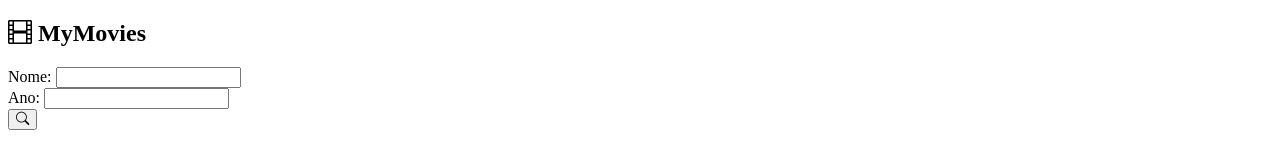
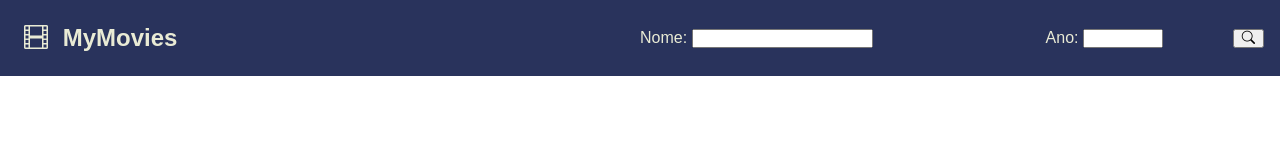
Before and after one commit to gsoaresdz/mymovies, a plain HTML site: page index.html in a window 1280 px wide. Drawn offline with nearby package versions, Linux system fonts and the light colour scheme.

Commit message:
Estilizando o Header

```diff
--- a/index.html
+++ b/index.html
@@ -13,15 +13,17 @@
   <header>
     <h2><i class="bi bi-film"></i> MyMovies</h2>
 
-    <div class="input-wrapper">
+    <section id="search-container">
+      <div class="input-wrapper movie-name-wrapper">
         <label for="movie-name">Nome:</label>
         <input type="text" id="movie-name">
       </div>
-    <div class="input-wrapper">
+      <div class="input-wrapper movie-year-wrapper">
         <label for="movie-year">Ano:</label>
         <input type="text" id="movie-year">
       </div>
-    <button><i class="bi bi-search"></i></button>
+      <button id="search-button"><i class="bi bi-search"></i></button>
+    </section>
   </header>
   <main></main>
 </body>
--- a/style.css
+++ b/style.css
@@ -5,3 +5,45 @@
   --secondary-color: #774936;
   --light-secondary: #c08972;
 }
+
+* {
+  box-sizing: border-box;
+  margin: 0;
+  padding: 0;
+  font-family: sans-serif;
+}
+
+header {
+  display: flex;
+  justify-content: space-between;
+  align-items: center;
+  padding: 1.5rem 1rem;
+  background-color: var(--primary-color);
+  color: var(--lightest-color);
+}
+
+#search-container {
+  display: flex;
+  align-items: center;
+  width: 50%;
+}
+
+header > h2 > i {
+  margin: 0.5rem;
+}
+
+.movie-name-wrapper {
+  width: 65%;
+}
+
+.movie-year-wrapper {
+  width: 30%;
+}
+
+#search-button {
+  width: 5%;
+}
+
+.movie-year-wrapper > input {
+  max-width: 5rem;
+}
```
Lines whose indentation alone changed are shown as unchanged.
